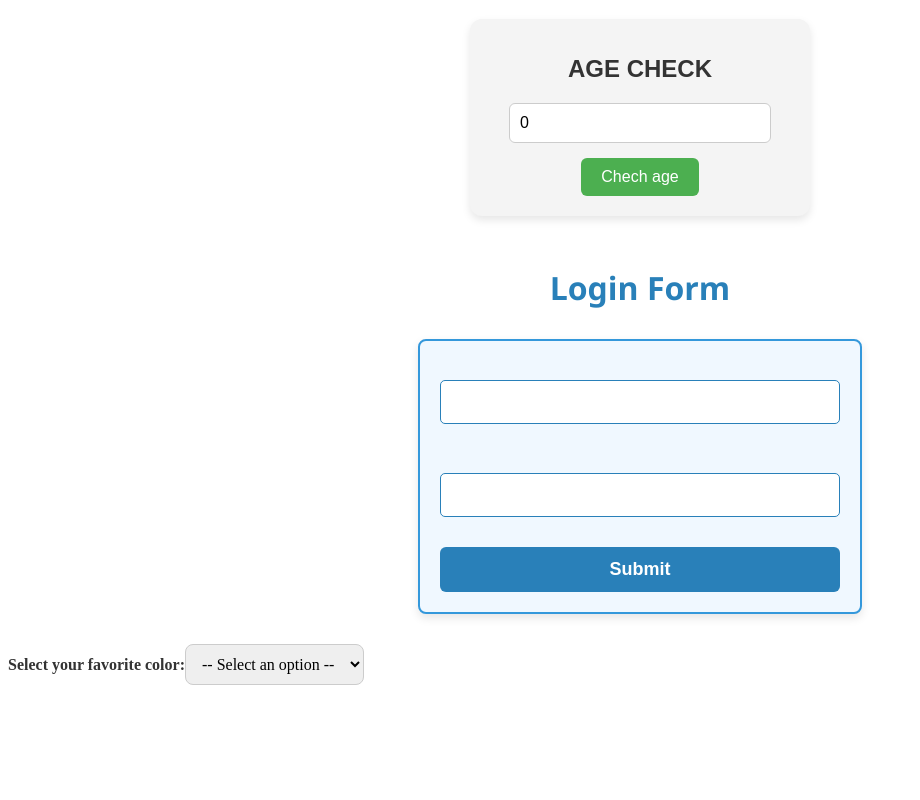
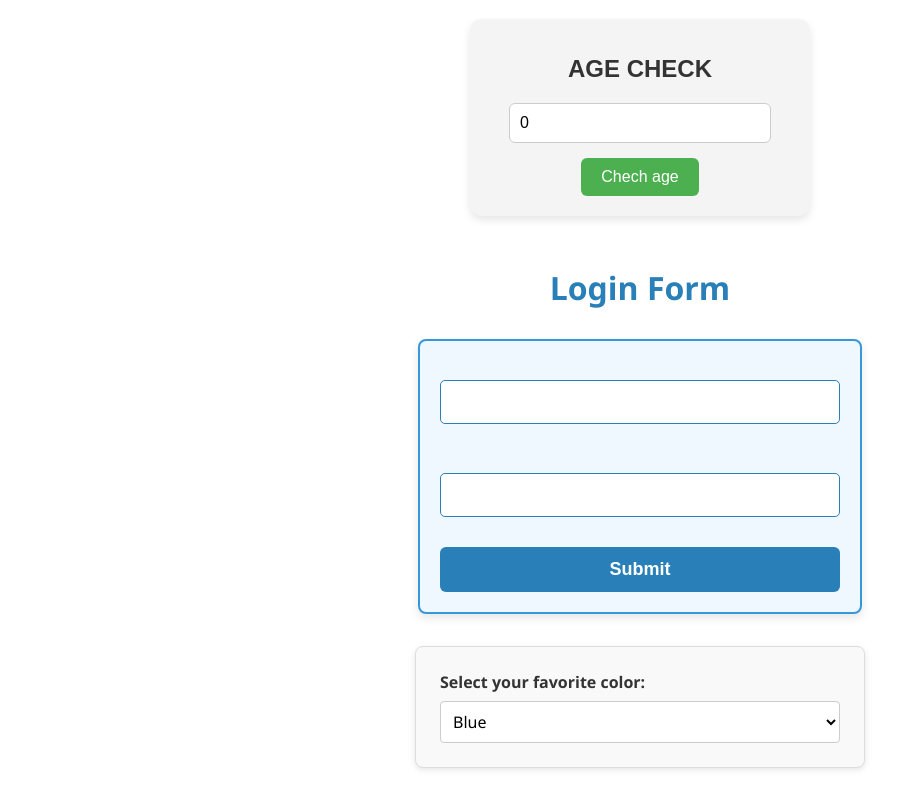
Before and after one commit to Fernando-Herrero/react-form-first, a React (Vite) app: page / in a window 1280 px wide. Shown: the part 879-1679 px from the top of the page, without its empty margins (0-920 px from the left). Before the commit the page ends 1572 px from the top, so only its background shows below. Built offline with nearby package versions, Linux system fonts and the light colour scheme.

Commit message:
refactor(FavoriteColorForm): simplify FavoriteColorForm logic and add basic styling

```diff
--- a/src/components/FavoriteColorForm/FavoriteColorForm.css
+++ b/src/components/FavoriteColorForm/FavoriteColorForm.css
@@ -0,0 +1,36 @@
+/* Favo/* FavoriteColorForm.css */
+
+.favorite-color-form {
+	padding: 1.5rem;
+	max-width: 400px;
+	margin: 2rem auto;
+	font-family: "Segoe UI", Tahoma, Geneva, Verdana, sans-serif;
+	border: 1px solid #ddd;
+	border-radius: 8px;
+	background-color: #f9f9f9;
+	box-shadow: 0 2px 6px rgba(0, 0, 0, 0.1);
+}
+
+.favorite-color-form label {
+	display: block;
+	margin-bottom: 0.5rem;
+	font-weight: 600;
+	color: #333;
+}
+
+.favorite-color-form select {
+	width: 100%;
+	padding: 0.5rem;
+	font-size: 1rem;
+	border: 1px solid #ccc;
+	border-radius: 4px;
+	background-color: #fff;
+}
+
+.favorite-color-form span {
+	display: block;
+	margin-top: 1rem;
+	font-size: 1.1rem;
+	color: #222;
+	font-weight: 500;
+}
--- a/src/components/FavoriteColorForm/FavoriteColorForm.jsx
+++ b/src/components/FavoriteColorForm/FavoriteColorForm.jsx
@@ -3,20 +3,19 @@ import { useState } from "react";
 
 const INITIAL_SELECT_VALUES = {
 	color: "",
-	state: false,
 };
 export const FavoriteColorForm = () => {
 	const [select, setSelect] = useState(INITIAL_SELECT_VALUES);
 
 	const handleFavoriteColor = ({ target: { name, value } }) => {
-		setSelect((prev) => ({ ...prev, [name]: value, state: true }));
+		setSelect((prev) => ({ ...prev, [name]: value }));
 	};
 
 	return (
-		<div>
+		<div className="favorite-color-form">
 			<label htmlFor="colors">Select your favorite color:</label>
 			<select name="color" id="colors" onChange={handleFavoriteColor}>
-				<option value="" disabled selected>
+				<option value="" disabled>
 					-- Select an option --
 				</option>
 				<option value="blue">Blue</option>
@@ -25,7 +24,7 @@ export const FavoriteColorForm = () => {
 				<option value="black">Black</option>
 			</select>
 
-			{select.state && <span>Your favorite color is {select.color}</span>}
+			{select.color && <span style={{ color: select.color }}>Your favorite color is {select.color}</span>}
 		</div>
 	);
 };
```
